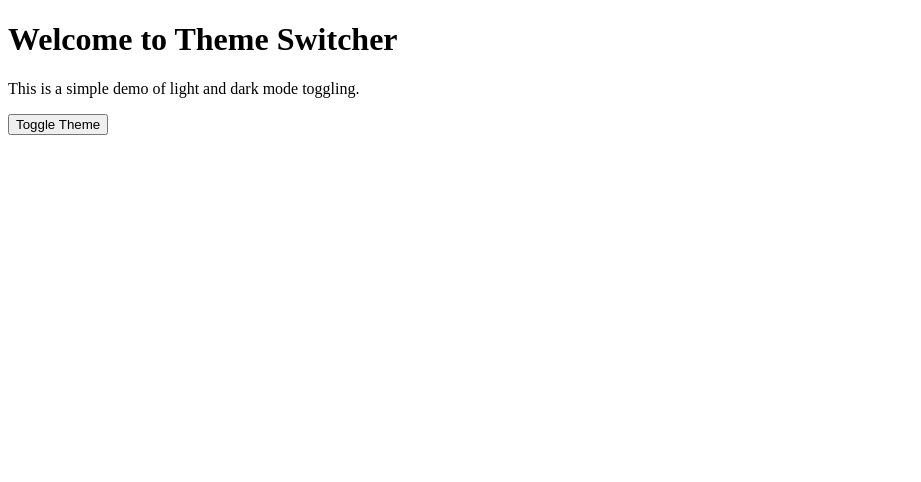
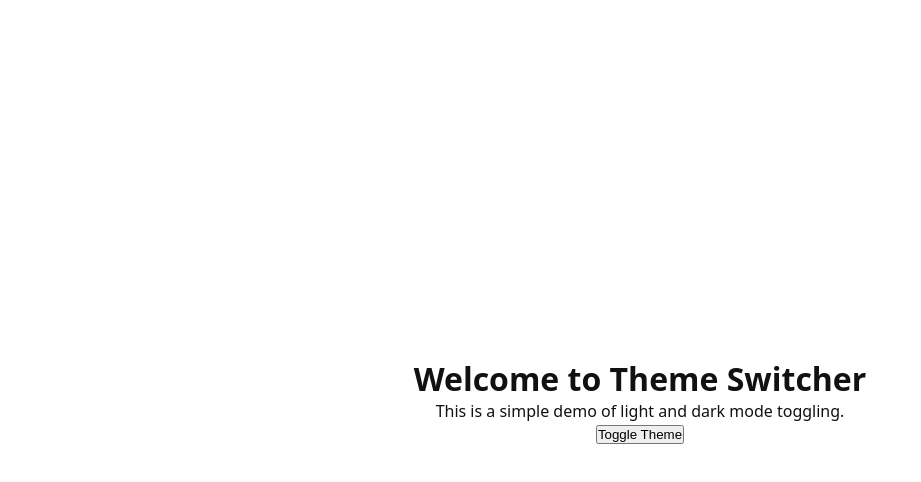
Before and after one commit to mSev7n/theme_switcher, a plain HTML site: page index.html in a window 1280 px wide. Shown: the whole page, without its empty margins (0-921 px from the left). Drawn offline with Linux system fonts and the light colour scheme.

Commit message:
added style to the body element and centered the main element

```diff
--- a/css/styles.css
+++ b/css/styles.css
@@ -8,8 +8,7 @@
     --btn-bg: #f0f0f0;
     --btn-text: #111111;
   }
-
-  /* Dark Theme Overriders */
+   /* Dark Theme Overriders */
   [data-theme="dark"] {
     --bg-color: #121212;
     --text-color: #f9f9f9;
@@ -17,3 +16,25 @@
     --btn-bg: #1e1e1e;
     --btn-text: #f9f9f9;
   }
+   /* Base Styles */
+   * {
+    margin: 0;
+    padding: 0;
+    box-sizing: border-box;
+  }
+   body {
+    font-family: system-ui, sans-serif;
+    background-color: var(--bg-color);
+    color: var(--text-color);
+    transition: background-color 0.3s ease, color 0.3s ease;
+    min-height: 100vh;
+    display: flex;
+    justify-content: center;
+    align-items: center;
+    padding: 2rem;
+  }
+   /* Main Content */
+   main {
+    text-align: center;
+    max-width: 500px;
+  }
```
